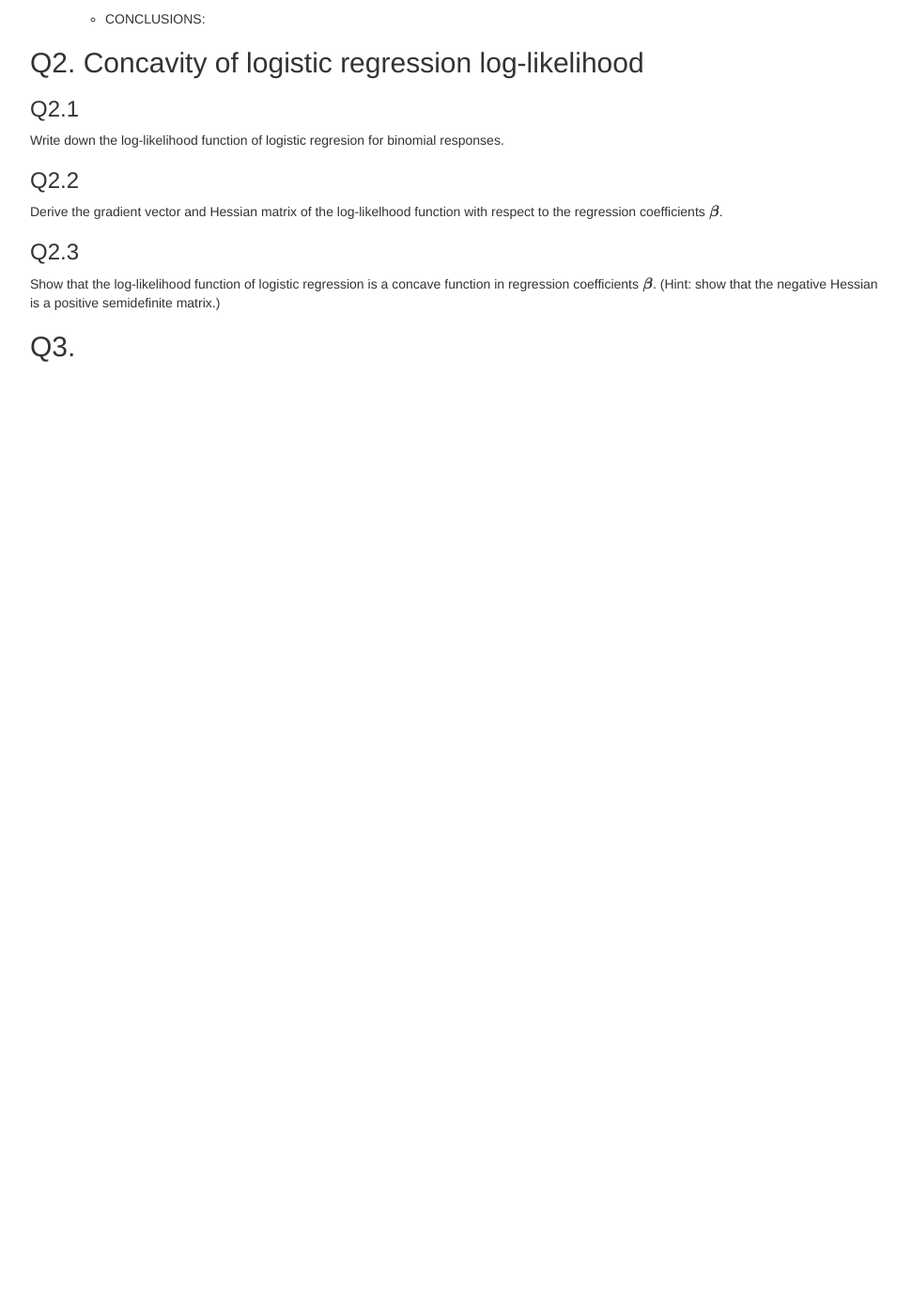
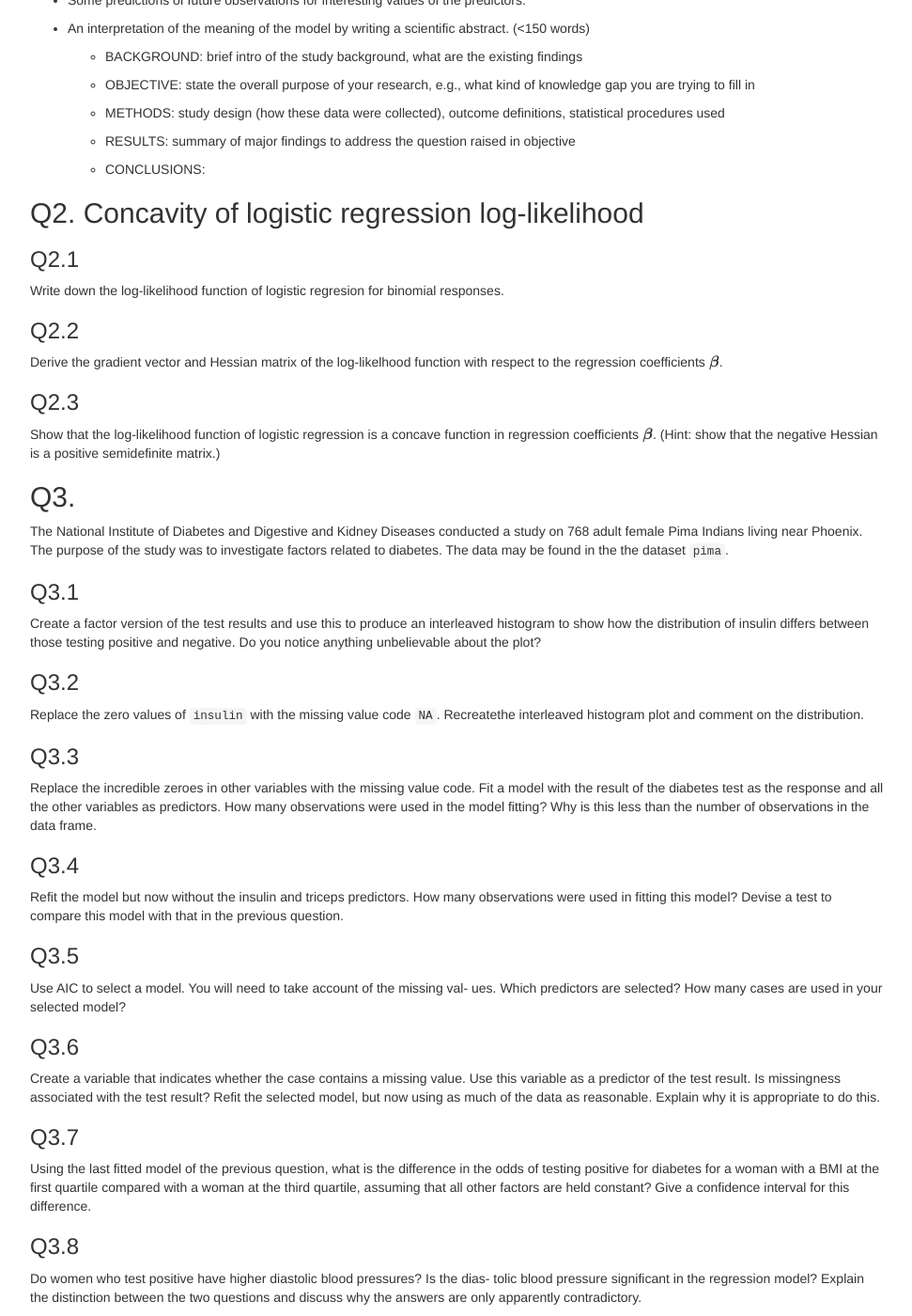
Before and after one commit to ucla-biostat-200c/2023spring, a Jekyll site: the page hw/hw1.html, which Jekyll copies as it is, in a window 1280 px wide and 1400 px high, scrolled down 688 px. Shown: the whole window at 94% size, without its empty margins (153-1124 px from the left). Built offline with Jekyll 4.4.1, drawn with Linux system fonts in a browser that asks for light colours; formulas are drawn with MathJax 3; before the commit the page ends 1083 px from its top, so only the background shows below that; some of the changed text lies outside the part shown.

Commit message:
update hw1

```diff
--- a/hw/hw1.html
+++ b/hw/hw1.html
@@ -367,7 +367,17 @@ Concavity of logistic regression log-likelihood</a>
 <li><a href="#q2.2" id="toc-q2.2">Q2.2</a></li>
 <li><a href="#q2.3" id="toc-q2.3">Q2.3</a></li>
 </ul></li>
-<li><a href="#q3." id="toc-q3.">Q3.</a></li>
+<li><a href="#q3." id="toc-q3.">Q3.</a>
+<ul>
+<li><a href="#q3.1" id="toc-q3.1">Q3.1</a></li>
+<li><a href="#q3.2" id="toc-q3.2">Q3.2</a></li>
+<li><a href="#q3.3" id="toc-q3.3">Q3.3</a></li>
+<li><a href="#q3.4" id="toc-q3.4">Q3.4</a></li>
+<li><a href="#q3.5" id="toc-q3.5">Q3.5</a></li>
+<li><a href="#q3.6" id="toc-q3.6">Q3.6</a></li>
+<li><a href="#q3.7" id="toc-q3.7">Q3.7</a></li>
+<li><a href="#q3.8" id="toc-q3.8">Q3.8</a></li>
+</ul></li>
 </ul>
 </div>
 
@@ -423,6 +433,66 @@ negative Hessian is a positive semidefinite matrix.)</p>
 </div>
 <div id="q3." class="section level2">
 <h2>Q3.</h2>
+<p>The National Institute of Diabetes and Digestive and Kidney Diseases
+conducted a study on 768 adult female Pima Indians living near Phoenix.
+The purpose of the study was to investigate factors related to diabetes.
+The data may be found in the the dataset <code>pima</code>.</p>
+<div id="q3.1" class="section level3">
+<h3>Q3.1</h3>
+<p>Create a factor version of the test results and use this to produce
+an interleaved histogram to show how the distribution of insulin differs
+between those testing positive and negative. Do you notice anything
+unbelievable about the plot?</p>
+</div>
+<div id="q3.2" class="section level3">
+<h3>Q3.2</h3>
+<p>Replace the zero values of <code>insulin</code> with the missing
+value code <code>NA</code>. Recreatethe interleaved histogram plot and
+comment on the distribution.</p>
+</div>
+<div id="q3.3" class="section level3">
+<h3>Q3.3</h3>
+<p>Replace the incredible zeroes in other variables with the missing
+value code. Fit a model with the result of the diabetes test as the
+response and all the other variables as predictors. How many
+observations were used in the model fitting? Why is this less than the
+number of observations in the data frame.</p>
+</div>
+<div id="q3.4" class="section level3">
+<h3>Q3.4</h3>
+<p>Refit the model but now without the insulin and triceps predictors.
+How many observations were used in fitting this model? Devise a test to
+compare this model with that in the previous question.</p>
+</div>
+<div id="q3.5" class="section level3">
+<h3>Q3.5</h3>
+<p>Use AIC to select a model. You will need to take account of the
+missing val- ues. Which predictors are selected? How many cases are used
+in your selected model?</p>
+</div>
+<div id="q3.6" class="section level3">
+<h3>Q3.6</h3>
+<p>Create a variable that indicates whether the case contains a missing
+value. Use this variable as a predictor of the test result. Is
+missingness associated with the test result? Refit the selected model,
+but now using as much of the data as reasonable. Explain why it is
+appropriate to do this.</p>
+</div>
+<div id="q3.7" class="section level3">
+<h3>Q3.7</h3>
+<p>Using the last fitted model of the previous question, what is the
+difference in the odds of testing positive for diabetes for a woman with
+a BMI at the first quartile compared with a woman at the third quartile,
+assuming that all other factors are held constant? Give a confidence
+interval for this difference.</p>
+</div>
+<div id="q3.8" class="section level3">
+<h3>Q3.8</h3>
+<p>Do women who test positive have higher diastolic blood pressures? Is
+the dias- tolic blood pressure significant in the regression model?
+Explain the distinction between the two questions and discuss why the
+answers are only apparently contradictory.</p>
+</div>
 </div>
 
 
```
Also changed, not shown: hw/hw1.Rmd (+34 -0 lines).
